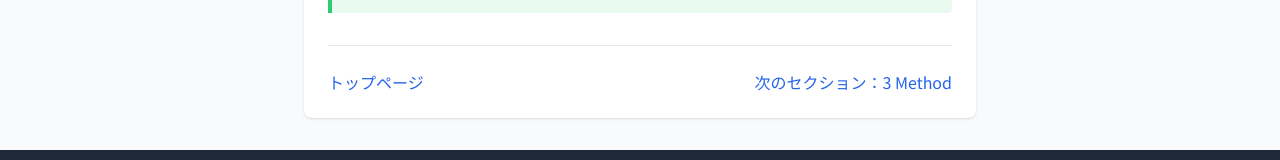
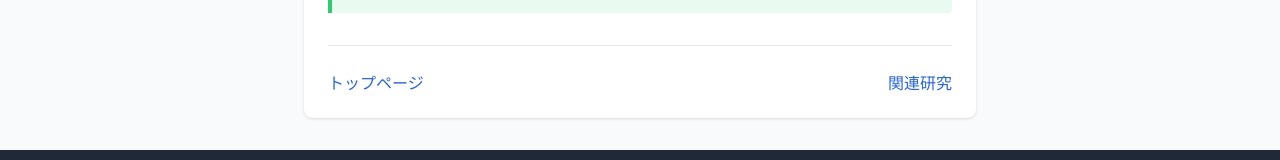
Before and after one commit to KyosukeIchikawa/ai_agent_articles, a Next.js app: page /background in a window 1280 px wide. Shown: the part 2245-2405 px from the top of the page. Built offline with nearby package versions, Linux system fonts and the light colour scheme.

Commit message:
背景ページの次のセクションリンクを修正（Method → 関連研究）

```diff
--- a/src/pages/background/index.js
+++ b/src/pages/background/index.js
@@ -135,8 +135,8 @@ export default function Background() {
             </Link>
           </div>
           <div>
-            <Link href="/method/" className="text-blue-600 hover:underline">
-              次のセクション：3 Method
+            <Link href="/related-work/" className="text-blue-600 hover:underline">
+              関連研究
             </Link>
           </div>
         </div>
```
